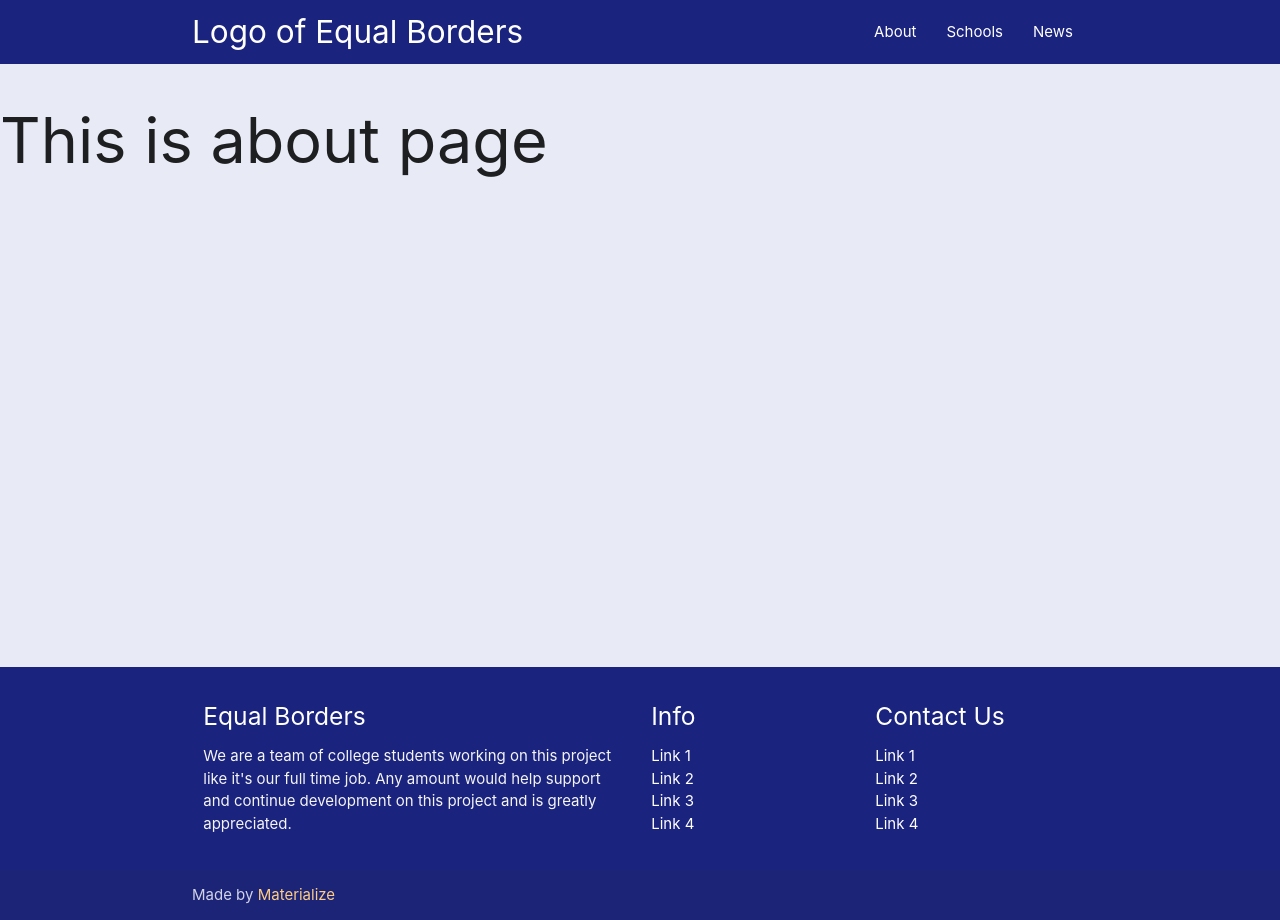
After one commit to griff16/EqualBorders, a Django app: page /about/ in a window 1280 px wide. The commit adds this page. Run offline with Django 3.2, Linux system fonts and the light colour scheme; some libraries are stand-ins or nearby versions.

Commit message:
added about, news, schools pages

```diff
--- a/summaryDashboard/urls.py
+++ b/summaryDashboard/urls.py
@@ -1,6 +1,9 @@
 from django.urls import path
-from summaryDashboard.views import summaryDashboardView
+from summaryDashboard.views import *
 
 urlpatterns = [
     path('', summaryDashboardView.as_view(), name='sumDash'),
+    path('about/', summaryDashboardAboutView.as_view(), name='sumDashAbout'),
+    path('schools/', summaryDashboardSchoolsView.as_view(), name='sumDashSchools'),
+    path('news/', summaryDashboardNewsView.as_view(), name='sumDashNews'),
 ]
--- a/summaryDashboard/views.py
+++ b/summaryDashboard/views.py
@@ -1,5 +1,18 @@
 from django.http import HttpResponse
 from django.views.generic import TemplateView
 
+
 class summaryDashboardView(TemplateView):
     template_name = "summaryDashboard.html"
+
+
+class summaryDashboardAboutView(TemplateView):
+    template_name = "about.html"
+
+
+class summaryDashboardSchoolsView(TemplateView):
+    template_name = "schools.html"
+
+
+class summaryDashboardNewsView(TemplateView):
+    template_name = "news.html"
--- /dev/null
+++ b/templates/summaryDashboard/about.html
@@ -0,0 +1,7 @@
+{% extends 'base.html' %}
+
+{% block content %}
+
+<h1>This is about page</h1>
+
+{% endblock %}
--- a/templates/summaryDashboard/base.html
+++ b/templates/summaryDashboard/base.html
@@ -12,9 +12,11 @@
     <link rel="stylesheet"
         href="https://cdnjs.cloudflare.com/ajax/libs/materialize/1.0.0/css/materialize.min.css">
 
-
+    <!-- mapbox api -->
     <script src='https://api.mapbox.com/mapbox-gl-js/v1.11.1/mapbox-gl.js'></script>
     <link href='https://api.mapbox.com/mapbox-gl-js/v1.11.1/mapbox-gl.css' rel='stylesheet' />
+
+    <!-- google adsense -->
     <script data-ad-client="ca-pub-4687616113437336" async src="https://pagead2.googlesyndication.com/pagead/js/adsbygoogle.js"></script>
 
 </head>
@@ -23,17 +25,17 @@
 
     <nav class="indigo darken-4" role="navigation">
         <div class="nav-wrapper container">
-            <a id="logo-container" href="#" class="brand-logo">Logo of Equal Borders</a>
+            <a id="logo-container" href="{% url 'sumDash' %}" class="brand-logo">Logo of Equal Borders</a>
             <ul class="right hide-on-med-and-down">
-                <li><a href="#">About</a></li>
-                <li><a href="#">Schools</a></li>
-                <li><a href="#">News</a></li>
+                <li><a href="{% url 'sumDashAbout' %}">About</a></li>
+                <li><a href="{% url 'sumDashSchools' %}">Schools</a></li>
+                <li><a href="{% url 'sumDashNews' %}">News</a></li>
             </ul>
 
             <ul id="nav-mobile" class="sidenav">
-                <li><a href="#">About</a></li>
-                <li><a href="#">Schools</a></li>
-                <li><a href="#">News</a></li>
+                <li><a href="{% url 'sumDashAbout' %}">About</a></li>
+                <li><a href="{% url 'sumDashSchools' %}">Schools</a></li>
+                <li><a href="{% url 'sumDashNews' %}">News</a></li>
             </ul>
             <a href="#" data-target="nav-mobile" class="sidenav-trigger">
                 <i class="material-icons">Menu</i></a>
```
Also changed, not shown: templates/summaryDashboard/news.html (added, +7 -0 lines), templates/summaryDashboard/schools.html (added, +7 -0 lines), db.sqlite3.
